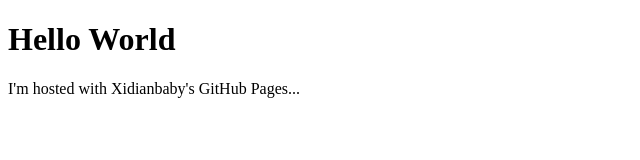
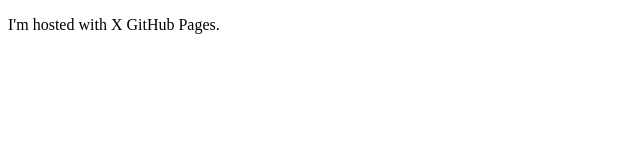
Before and after one commit to xidianbaby/xidianbaby.github.io, a plain HTML site: page index.html in a window 1280 px wide. Shown: the whole page, without its empty margins (0-640 px from the left). Drawn offline with Linux system fonts and the light colour scheme.

Commit message:
i will commit

```diff
--- a/index.html
+++ b/index.html
@@ -1,7 +1,6 @@
 <!DOCTYPE html>
 <html>
 <body>
-<h1>Hello World</h1>
-<p>I'm hosted with Xidianbaby's GitHub Pages...</p>
+<p>I'm hosted with X GitHub Pages.</p>
 </body>
 </html>
```
Also changed, not shown: index1.html (added, +7 -0 lines).
